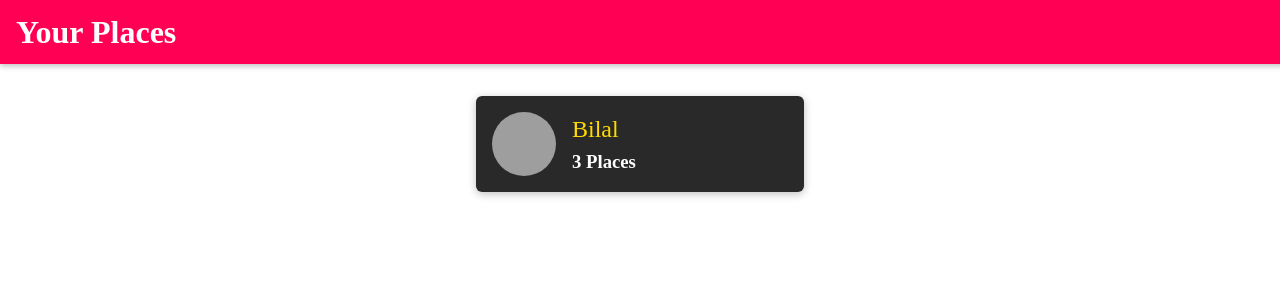
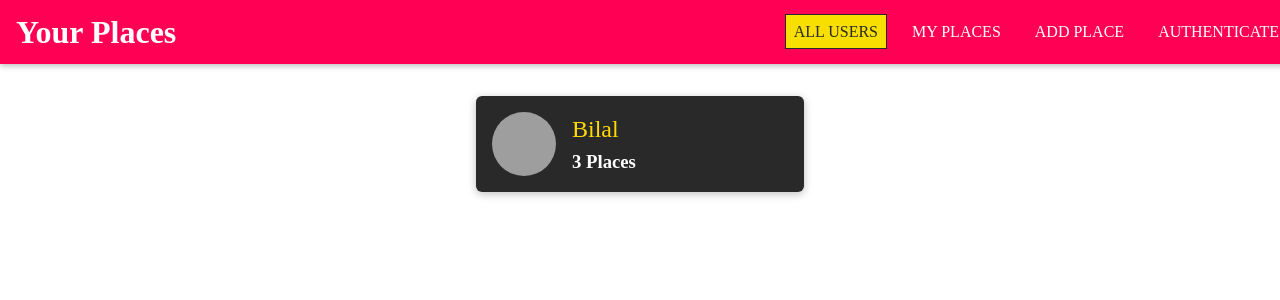
Before and after one commit to bilal-rao/MERN, a React (Create React App) app in the folder frontend/: page / in a window 1280 px wide. Shown: the top 300 px of the page. Built offline with nearby package versions, Linux system fonts and the light colour scheme; grey boxes are pictures that could not be loaded.

Commit message:
added navlinks

```diff
--- a/frontend/src/shared/components/Navigation/MainNavigation.js
+++ b/frontend/src/shared/components/Navigation/MainNavigation.js
@@ -1,6 +1,7 @@
 import React from "react";
 import { Link } from "react-router-dom";
 import MainHeader from "./MainHeader";
+import NavLinks from "./NavLinks";
 
 import "./MainNavigation.css";
 
@@ -15,7 +16,9 @@
       <h1 className="main-navigation__title">
         <Link to="/">Your Places</Link>
       </h1>
-      <nav>...</nav>
+      <nav>
+        <NavLinks />
+      </nav>
     </MainHeader>
   );
 };
--- a/frontend/src/shared/components/Navigation/NavLinks.css
+++ b/frontend/src/shared/components/Navigation/NavLinks.css
@@ -0,0 +1,76 @@
+.nav-links {
+    list-style: none;
+    margin: 0;
+    padding: 0;
+    width: 100%;
+    height: 100%;
+    display: flex;
+    flex-direction: column;
+    justify-content: center;
+    align-items: center;
+  }
+
+  .nav-links li {
+    margin: 1rem;
+  }
+
+  .nav-links a {
+    border: 1px solid transparent;
+    color: #292929;
+    text-decoration: none;
+    padding: 0.5rem;
+  }
+
+  .nav-links a:hover,
+  .nav-links a:active,
+  .nav-links a.active {
+    background: #f8df00;
+    border-color: #292929;
+    color: #292929;
+  }
+
+  .nav-links button {
+    cursor: pointer;
+    border: 1px solid #292929;
+    color: #292929;
+    background: transparent;
+    padding: 0.5rem;
+    font: inherit;
+  }
+
+  .nav-links button:focus {
+    outline: none;
+  }
+
+  .nav-links button:hover,
+  .nav-links button:active {
+    background: #292929;
+    color: white;
+  }
+
+  @media (min-width: 768px) {
+    .nav-links {
+      flex-direction: row;
+    }
+
+    .nav-links li {
+      margin: 0 0.5rem;
+    }
+
+    .nav-links a {
+      color: white;
+      text-decoration: none;
+    }
+
+    .nav-links button {
+      border: 1px solid white;
+      color: white;
+      background: transparent;
+    }
+
+    .nav-links button:hover,
+    .nav-links button:active {
+      background: #f8df00;
+      color: #292929;
+    }
+  }
--- a/frontend/src/shared/components/Navigation/NavLinks.js
+++ b/frontend/src/shared/components/Navigation/NavLinks.js
@@ -0,0 +1,25 @@
+import React from "react";
+import { NavLink } from "react-router-dom";
+
+import "./NavLinks.css";
+
+const NavLinks = (props) => {
+  return (
+    <ul className="nav-links">
+      <li>
+        <NavLink to="/" exact="true">ALL USERS</NavLink>
+      </li>
+      <li>
+        <NavLink to="/u1/places">MY PLACES</NavLink>
+      </li>
+      <li>
+        <NavLink to="/places/new">ADD PLACE</NavLink>
+      </li>
+      <li>
+        <NavLink to="/auth">AUTHENTICATE</NavLink>
+      </li>
+    </ul>
+  );
+};
+
+export default NavLinks;
--- a/frontend/src/user/pages/Users.js
+++ b/frontend/src/user/pages/Users.js
@@ -4,7 +4,7 @@
 const Users = () => {
   const USERS = [
     {
-      id: 1,
+      id: 'u1',
       name: "Bilal",
       image: "https://randomuser.me/api/portraits/men/62.jpg",
       places: 3,
```
